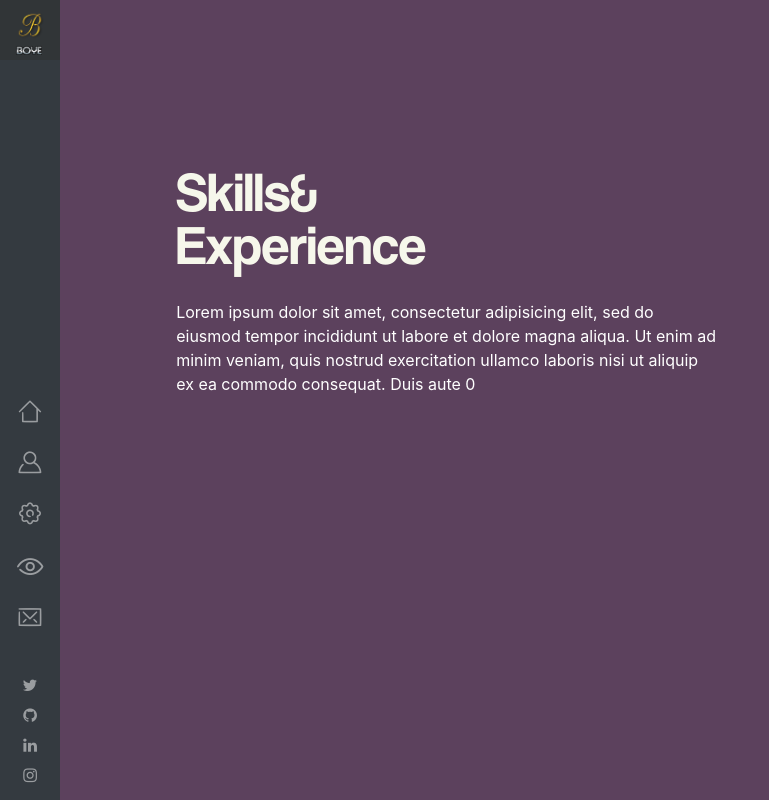
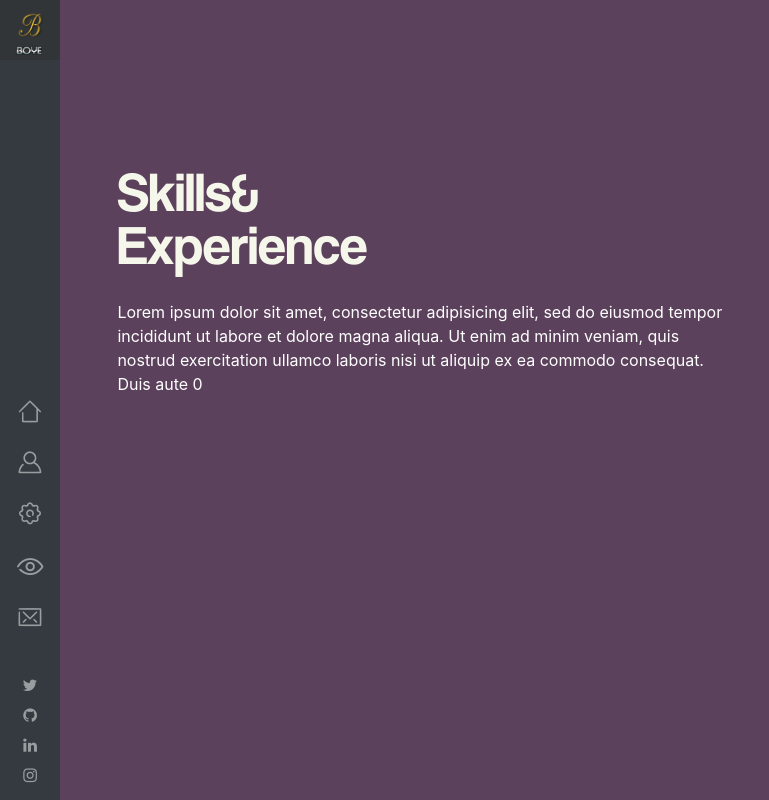
Before and after one commit to boyeoffice/olakunleboye, a Nuxt app: page /skills in a window 1280 px wide. Shown: the whole page, without its empty margins (0-769 px from the left). Built offline with nearby package versions, Linux system fonts and the light colour scheme.

Commit message:
fix container width

```diff
--- a/components/Navbar.vue
+++ b/components/Navbar.vue
@@ -34,7 +34,7 @@
 			{name: 'Twitter', url: 'https://www.twitter.com/dev_boye', icon: 'fa fa-twitter'},
 			{name: 'Github', url: 'https://www.github.com/boyeoffice', icon: 'fa fa-github'},
 			{name: 'LinkedIn', url: 'https://linkedin.com/in/devboye', icon: 'fa fa-linkedin'},
-			{name: 'Instagram', url: 'https://instagram.com/in/devboye', icon: 'fa fa-instagram'}
+			{name: 'Instagram', url: 'https://instagram.com/dev_boye', icon: 'fa fa-instagram'}
 		],
 			links: [
 				{name: 'home', url: '/', icon: 'icon-hom'},
--- a/pages/about.vue
+++ b/pages/about.vue
@@ -1,7 +1,7 @@
 <template lang="html">
   <div class="about">
     <loading @update-view="show = true" />
-    <b-container v-if="show">
+    <b-container v-if="show" fluid>
       <b-row>
           <b-col cols="11" md="6"  class="content">
             <h1 class="blast-root" aria-label=" About me ">
--- a/pages/skills.vue
+++ b/pages/skills.vue
@@ -1,7 +1,7 @@
 <template lang="html">
   <div class="skills">
     <loading @update-view="show = true" />
-    <b-container class="animated zoomIn" v-if="show">
+    <b-container class="animated zoomIn" v-if="show" fluid>
       <b-row>
           <b-col cols="11" md="6"  class="content">
             <h1 class="blast-root" aria-label=" About me ">
```
